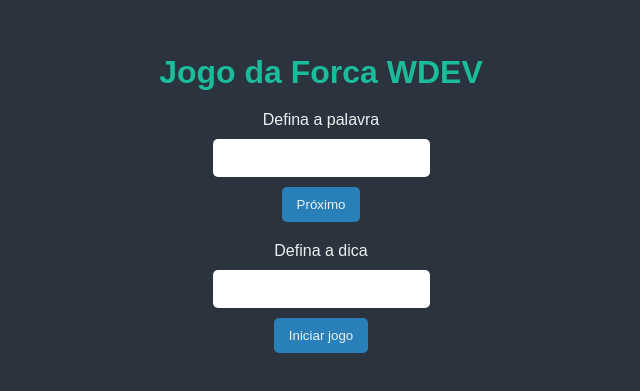
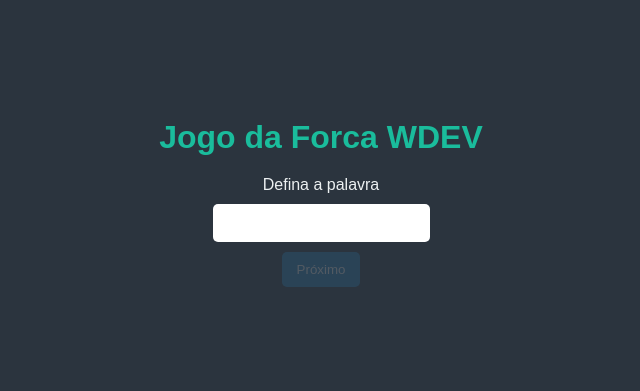
Before and after one commit to MarcioAMartins/wdev-jogo-da-forca, a Vue app: page / in a window 1280 px wide. Shown: the part 197-588 px from the top of the page, without its empty margins (319-959 px from the left). Built offline with nearby package versions, Linux system fonts and the light colour scheme.

Commit message:
criando algumas funções

```diff
--- a/src/App.vue
+++ b/src/App.vue
@@ -2,16 +2,19 @@
   <div id="app">
     <h1> Jogo da Forca WDEV</h1>
 
-    <section v-if="tela === 'inicio'" id="inicio">
+    <section  v-if="tela === 'inicio'" id="inicio">
 
-      <Formulario
-      title="Defina a palavra"
-      button = "Próximo"
+      <Formulario v-if="etapa === 'palavra'"
+      title ="Defina a palavra"
+      button="Próximo"
+      :action="setPalavra"
       />
 
-      <Formulario
+      <Formulario v-if="etapa === 'dica'"
       title="Defina a dica"
-      button="Iniciar jogo"
+      button="Iniciar jogo :)"
+      :action="setDica"
+
       />
 
     </section>
@@ -29,14 +32,30 @@ export default {
   name: 'App',
   data(){
     return{
-      tela: 'inicio'
+      tela:   'inicio',
+      etapa:  'palavra',
+      palavra:'',
+      dica:   ''
     }
   },
   components: {
     Formulario
+  },
+  methods:{
+    setPalavra: function(palavra){
+      this.palavra = palavra;
+      this.etapa   = 'dica';
+    },
+    setDica: function(dica){
+      this.dica  = dica;
+      this.tela  = 'jogo'
+      this.etapa = 'jogo';
+    }
   }
 }
 </script>
+
+
 
 <style>
 #app {
--- a/src/components/Formulario.vue
+++ b/src/components/Formulario.vue
@@ -1,8 +1,15 @@
 <template>
     <div class="formulario">
+
         <div class="formulatio-title">{{title}}</div>
-        <input type="text" class="formulario-input">
-        <button>{{button}}</button>
+
+        <input type="text" class="formulario-input" v-model="inputValue">
+
+        <button
+        :disable="inputValue.length === 0"
+        v-on:click="onSubmit"
+        >{{button}}</button>
+
     </div>
 </template>
 
@@ -11,7 +18,19 @@ export default {
     name: 'Formulario',
     props:{
         title: String,
-        button: String
+        button: String,
+        action: Function
+    },
+    data(){
+        return{
+            inputValue:''
+        }
+    },
+    methods:{
+        onSubmit: function(){
+            this.action(this.inputValue);
+            this.inputValue = '';
+        }
     }
 }
 </script>
--- a/src/css/global.css
+++ b/src/css/global.css
@@ -38,4 +38,5 @@
   }
   button[disable]{
       opacity: 0.2;
+      pointer-events: none;
   }
```
